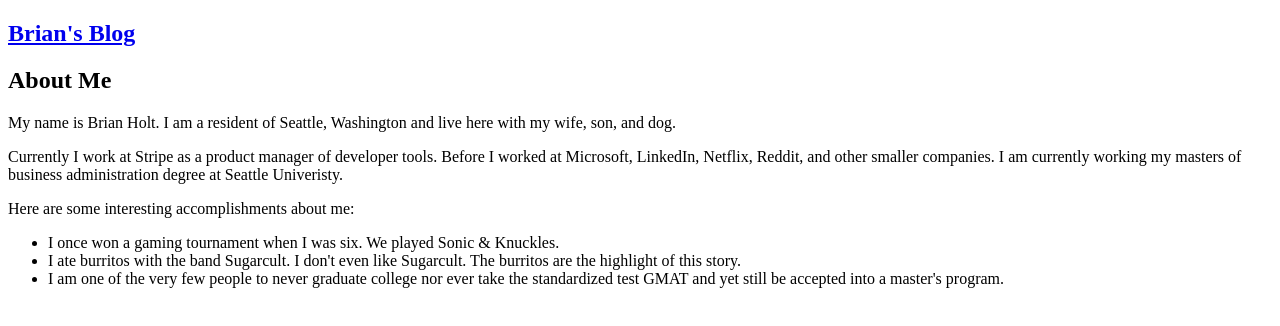
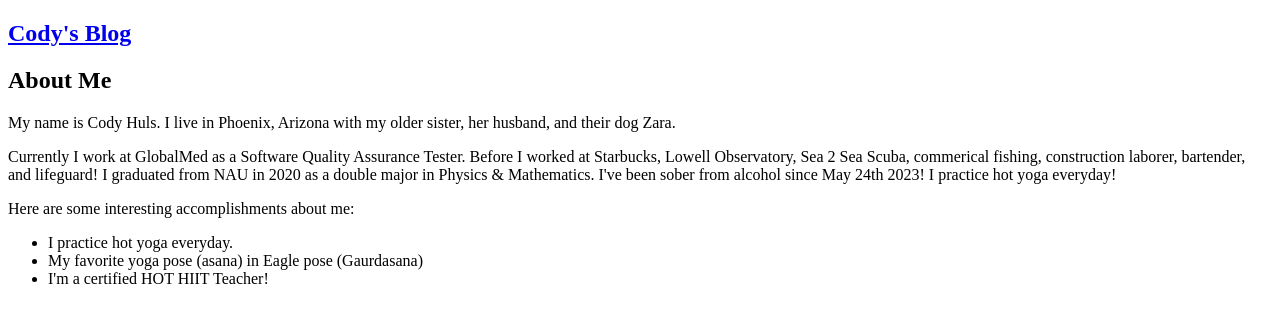
Before and after one commit to chuls5/FM-html-project, a plain HTML site: page about.html in a window 1280 px wide. Drawn offline with Linux system fonts and the light colour scheme.

Commit message:
html blog + about me

```diff
--- a/about.html
+++ b/about.html
@@ -3,40 +3,38 @@
   <head>
     <meta charset="UTF-8" />
     <meta name="viewport" content="width=device-width, initial-scale=1.0" />
-    <title>Brian's Blog | About Me</title>
+    <title> Cody's Blog | About Me</title>
   </head>
   <body>
     <nav>
       <h1>
-        <a href="./index.html">Brian's Blog </a>
+        <a href="./index.html">Cody's Blog </a>
       </h1>
     </nav>
     <section class="intro">
       <h2>About Me</h2>
       <p>
-        My name is Brian Holt. I am a resident of Seattle, Washington and live
-        here with my wife, son, and dog.
+        My name is Cody Huls. I live in Phoenix, Arizona with my older
+        sister, her husband, and their dog Zara.
       </p>
       <p>
-        Currently I work at Stripe as a product manager of developer tools.
-        Before I worked at Microsoft, LinkedIn, Netflix, Reddit, and other
-        smaller companies. I am currently working my masters of business
-        administration degree at Seattle Univeristy.
+        Currently I work at GlobalMed as a Software Quality Assurance Tester.
+        Before I worked at Starbucks, Lowell Observatory, Sea 2 Sea Scuba,
+        commerical fishing, construction laborer, bartender, and lifeguard! I
+        graduated from NAU in 2020 as a double major in Physics & Mathematics.
+        I've been sober from alcohol since May 24th 2023!
+        I practice hot yoga everyday!
       </p>
       <p>Here are some interesting accomplishments about me:</p>
       <ul>
         <li>
-          I once won a gaming tournament when I was six. We played Sonic &
-          Knuckles.
+          I practice hot yoga everyday.
         </li>
         <li>
-          I ate burritos with the band Sugarcult. I don't even like Sugarcult.
-          The burritos are the highlight of this story.
+          My favorite yoga pose (asana) in Eagle pose (Gaurdasana)
         </li>
         <li>
-          I am one of the very few people to never graduate college nor ever
-          take the standardized test GMAT and yet still be accepted into a
-          master's program.
+          I'm a certified HOT HIIT Teacher!
         </li>
       </ul>
     </section>
```
Also changed, not shown: index.html (+26 -20 lines), 4 other files.
